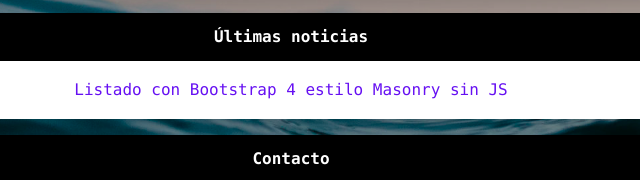
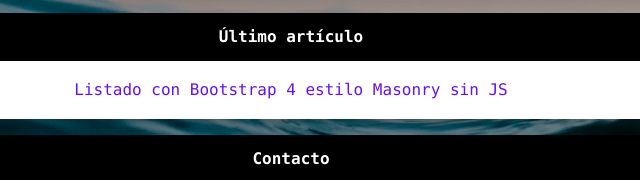
Before and after one commit to badiali/badiali.es, a website: page index.html in a window 1280 px wide. Shown: the part 327-507 px from the top of the page, 349-989 px from the left. Drawn offline with Linux system fonts and the light colour scheme.

Commit message:
Cambio de título

```diff
--- a/index.html
+++ b/index.html
@@ -23,7 +23,7 @@
           </div>
           <div class="card w-100 border-0 shadow mt-3">
             <div class="card-header border-0 text-center font-weight-bold">
-              Últimas noticias
+              Último artículo
             </div>
             <ul class="list-group list-group-flush border-0">
               <li class="list-group-item p-1">
```
